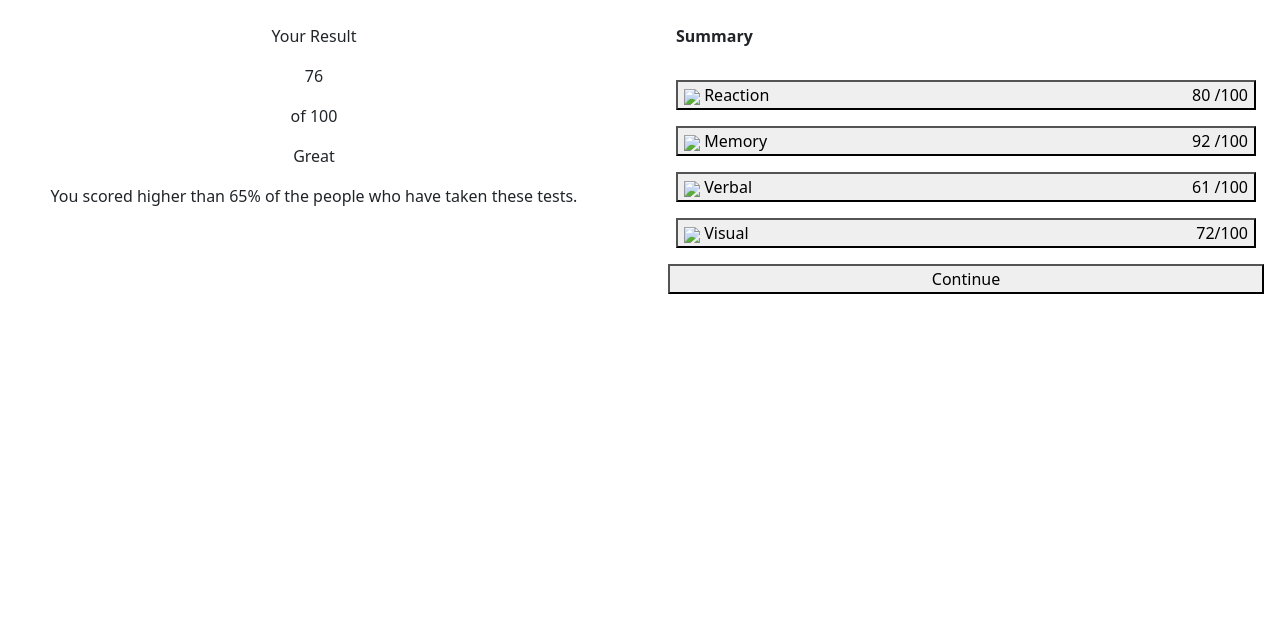
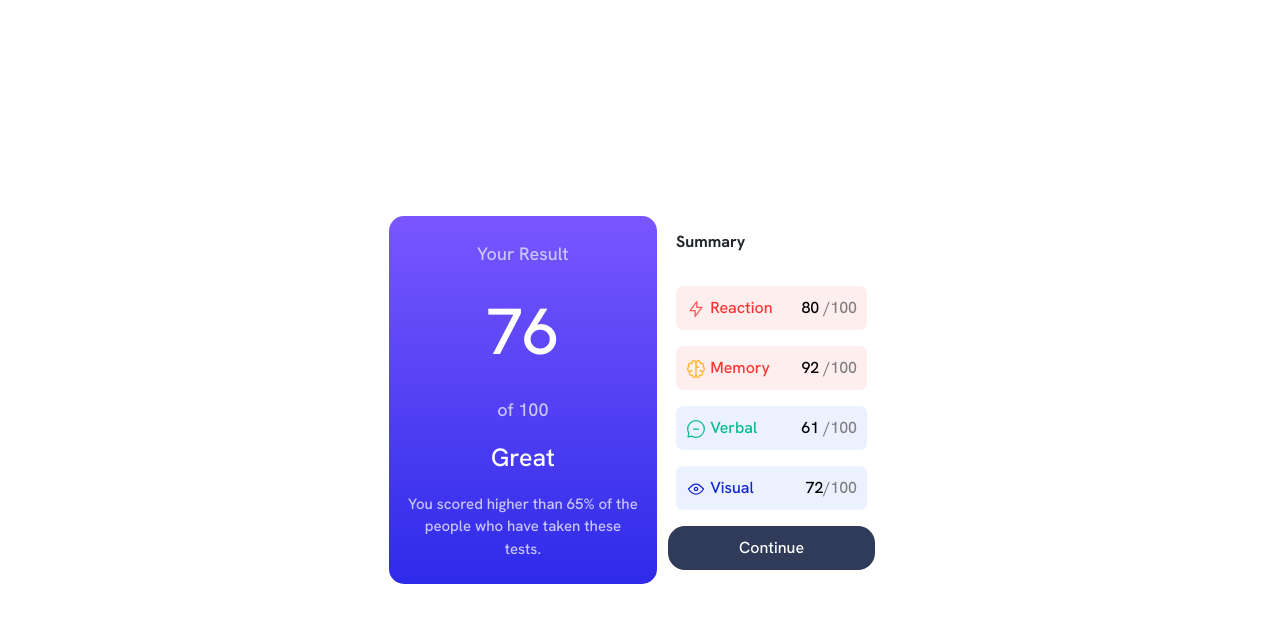
Before and after one commit to rolvera22/Results-summary-component, a plain HTML site: page index.html in a window 1280 px wide. Drawn offline with nearby package versions, Linux system fonts and the light colour scheme; the site is published under a folder, as on GitHub Pages, so addresses that start at the root find nothing.

Commit message:
Add files via upload

```diff
--- a/index.html
+++ b/index.html
@@ -11,7 +11,7 @@
       sizes="32x32"
       href="./assets/images/favicon-32x32.png"
     />
-    <link rel="stylesheet" href="/stylesheet.css" />
+    <link rel="stylesheet" href="./stylesheet.css" />
     <link
       href="https://cdn.jsdelivr.net/npm/bootstrap@5.3.1/dist/css/bootstrap.min.css"
       rel="stylesheet"
@@ -46,28 +46,28 @@
 
             <button class="button_reaction d-flex justify-content-between mx-4">
               <div class="icons">
-                <img src="/assets/images/icon-reaction.svg" /> Reaction
+                <img src="./assets/images/icon-reaction.svg" /> Reaction
               </div>
               <div class="numbers text-black">80 <span>/100</span></div>
             </button>
 
             <button class="button_memory d-flex justify-content-between mx-4">
               <div class="icons">
-                <img src="/assets/images/icon-memory.svg" /> Memory
+                <img src="./assets/images/icon-memory.svg" /> Memory
               </div>
               <div class="numbers text-black">92 <span>/100</span></div>
             </button>
 
             <button class="button_verbal d-flex justify-content-between mx-4">
               <div class="icons">
-                <img src="/assets/images/icon-verbal.svg" /> Verbal
+                <img src="./assets/images/icon-verbal.svg" /> Verbal
               </div>
               <div class="numbers text-black">61 <span>/100</span></div>
             </button>
 
             <button class="button_visual d-flex justify-content-between mx-4">
               <div class="icons">
-                <img src="/assets/images/icon-visual.svg" /> Visual
+                <img src="./assets/images/icon-visual.svg" /> Visual
               </div>
               <div class="numbers text-black">72<span>/100</span></div>
             </button>
```
